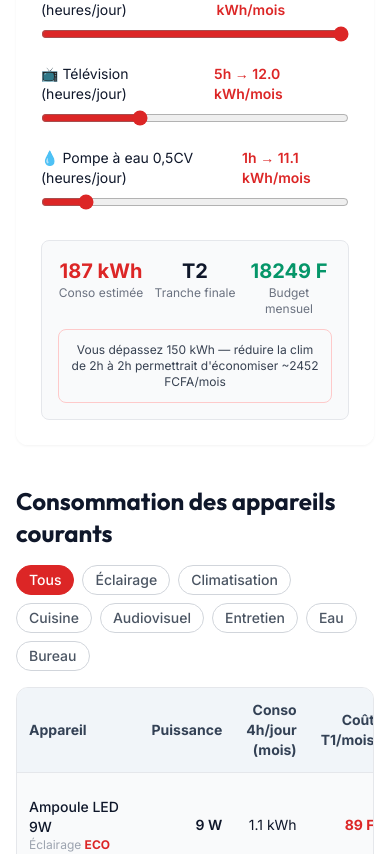
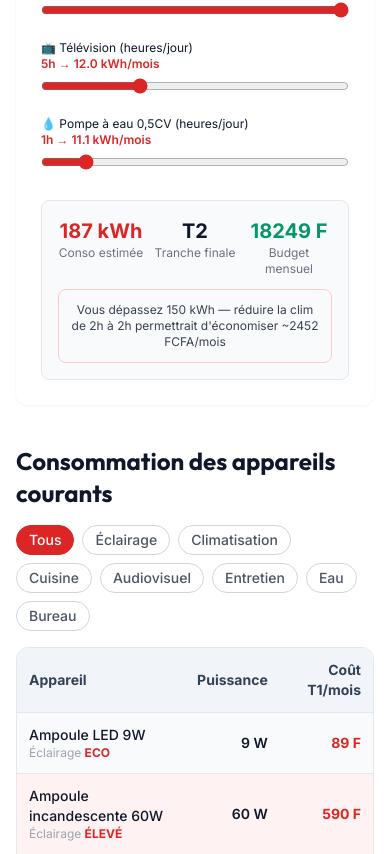
Before and after one commit to ndoye09/woyofal2026, a React (Vite) app in the folder frontend-react/: page /conseils in a window 390 px wide. Shown: the part 1550-2404 px from the top of the page. Built offline with nearby package versions, Linux system fonts and the light colour scheme; the HTML template or start-up script is replaced by a standard one.

Commit message:
responsive: fix real mobile issues (hero, mode selector, tables)

```diff
--- a/frontend-react/src/components/Conseils.jsx
+++ b/frontend-react/src/components/Conseils.jsx
@@ -98,9 +98,9 @@ function BudgetCalculator() {
           { key: 'pompe', label: 'Pompe à eau 0,5CV (heures/jour)', icon: '💧', max: 8 },
         ].map(({ key, label, icon, max }) => (
           <div key={key}>
-            <div className="flex justify-between text-sm mb-1">
-              <span>{icon} {label}</span>
-              <span className="font-semibold text-primary">{heures[key]}h → {conso[key].toFixed(1)} kWh/mois</span>
+            <div className="flex flex-col xs:flex-row justify-between text-xs sm:text-sm mb-1">
+              <span className="truncate pr-2">{icon} {label}</span>
+              <span className="font-semibold text-primary shrink-0">{heures[key]}h → {conso[key].toFixed(1)} kWh/mois</span>
             </div>
             <input
               type="range" min="0" max={max} value={heures[key]}
@@ -223,9 +223,9 @@ export default function Conseils() {
               <tr>
                 <th className="p-3 text-left text-slate-700">Appareil</th>
                 <th className="p-3 text-right text-slate-700">Puissance</th>
-                <th className="p-3 text-right text-slate-700">Conso 4h/jour (mois)</th>
+                <th className="hidden sm:table-cell p-3 text-right text-slate-700">Conso 4h/j (mois)</th>
                 <th className="p-3 text-right text-slate-700">Coût T1/mois</th>
-                <th className="p-3 text-left text-slate-700">Conseil</th>
+                <th className="hidden md:table-cell p-3 text-left text-slate-700">Conseil</th>
               </tr>
             </thead>
             <tbody>
@@ -245,9 +245,9 @@ export default function Conseils() {
                       <div className="text-xs text-gray-400">{a.categorie} {badge}</div>
                     </td>
                     <td className="p-3 text-right font-semibold">{a.puissance} W</td>
-                    <td className="p-3 text-right">{kwhMois.toFixed(1)} kWh</td>
+                    <td className="hidden sm:table-cell p-3 text-right">{kwhMois.toFixed(1)} kWh</td>
                     <td className="p-3 text-right font-bold text-primary">{coutT1.toFixed(0)} F</td>
-                    <td className="p-3 text-xs text-gray-600 max-w-xs">{a.conseil}</td>
+                    <td className="hidden md:table-cell p-3 text-xs text-gray-600 max-w-xs">{a.conseil}</td>
                   </tr>
                 )
               })}
--- a/frontend-react/src/components/HomePage.jsx
+++ b/frontend-react/src/components/HomePage.jsx
@@ -109,15 +109,15 @@ export default function HomePage() {
       <section className="bg-navy text-white">
         <div className="max-w-6xl mx-auto px-4 sm:px-6 py-10 sm:py-20 lg:py-28 grid lg:grid-cols-2 gap-8 lg:gap-16 items-center">
           <div>
-            <div className="inline-flex items-center gap-2 text-xs text-white/50 uppercase tracking-widest mb-8 border border-white/10 rounded-full px-4 py-2">
+            <div className="inline-flex items-center gap-2 text-xs text-white/50 uppercase tracking-widest mb-4 sm:mb-8 border border-white/10 rounded-full px-4 py-2">
               <span className="w-1.5 h-1.5 rounded-full bg-green-400 inline-block" />
               Tarifs Senelec 2026 officiels
             </div>
-            <h1 className="text-4xl lg:text-5xl font-bold font-display leading-tight mb-6">
+            <h1 className="text-3xl sm:text-4xl lg:text-5xl font-bold font-display leading-tight mb-4 sm:mb-6">
               Simulez votre recharge<br />
               <span className="text-primary">Woyofal</span> en 2 secondes
             </h1>
-            <p className="text-white/50 text-base leading-relaxed mb-10 max-w-md">
+            <p className="text-white/50 text-sm sm:text-base leading-relaxed mb-6 sm:mb-10 max-w-md">
               Calculez les kWh obtenus, comprenez vos tranches et optimisez vos depenses electriques avec les tarifs Senelec 2026.
             </p>
             <div className="flex flex-wrap gap-3">
@@ -129,7 +129,7 @@ export default function HomePage() {
               </Link>
             </div>
           </div>
-          <div className="flex justify-center lg:justify-end">
+          <div className="hidden lg:flex justify-end">
             <HeroCard />
           </div>
         </div>
--- a/frontend-react/src/components/SimulateurRecharge.jsx
+++ b/frontend-react/src/components/SimulateurRecharge.jsx
@@ -238,17 +238,17 @@ const SimulateurRecharge = () => {
       </div>
 
       {/* ─── Sélecteur de mode ─── */}
-      <div className="flex justify-center mb-8">
-        <div className="bg-slate-100 rounded-2xl p-1 inline-flex gap-1">
+      <div className="mb-8 px-0">
+        <div className="bg-slate-100 rounded-2xl p-1 flex flex-col sm:flex-row gap-1 w-full sm:w-auto sm:max-w-fit sm:mx-auto">
           <button
             onClick={() => setMode('direct')}
-            className={`flex items-center gap-2 px-3 sm:px-6 py-2.5 rounded-xl font-semibold text-sm transition ${mode === 'direct' ? 'bg-primary text-white shadow-glow' : 'text-slate-600 hover:bg-slate-200'}`}
+            className={`flex items-center justify-center gap-2 px-4 py-3 sm:py-2.5 rounded-xl font-semibold text-sm transition ${mode === 'direct' ? 'bg-primary text-white shadow-glow' : 'text-slate-600 hover:bg-slate-200'}`}
           >
             <Zap className="w-4 h-4" /> FCFA → kWh
           </button>
           <button
             onClick={() => setMode('inverse')}
-            className={`flex items-center gap-2 px-3 sm:px-6 py-2.5 rounded-xl font-semibold text-sm transition ${mode === 'inverse' ? 'bg-violet-600 text-white shadow-[0_0_24px_rgba(139,92,246,0.4)]' : 'text-slate-600 hover:bg-slate-200'}`}
+            className={`flex items-center justify-center gap-2 px-4 py-3 sm:py-2.5 rounded-xl font-semibold text-sm transition ${mode === 'inverse' ? 'bg-violet-600 text-white shadow-[0_0_24px_rgba(139,92,246,0.4)]' : 'text-slate-600 hover:bg-slate-200'}`}
           >
             <ArrowLeftRight className="w-4 h-4" /> kWh → FCFA
             <span className="bg-accent text-navy text-[10px] px-2 py-0.5 rounded-full font-bold uppercase">Exclusif</span>
@@ -386,8 +386,8 @@ const SimulateurRecharge = () => {
               </div>
 
               <div className="grid grid-cols-2 gap-3">
-                <div className="bg-red-50 p-3 rounded-xl border border-red-100"><div className="text-xs text-primary mb-1">Cumul Avant</div><div className="text-xl font-bold font-display text-navy">{result.cumul_initial.toFixed(1)} kWh</div></div>
-                <div className="bg-success/10 p-3 rounded-xl border border-success/20"><div className="text-xs text-success mb-1">Cumul Final</div><div className="text-xl font-bold font-display text-success">{result.cumul_final.toFixed(1)} kWh</div></div>
+                <div className="bg-red-50 p-3 rounded-xl border border-red-100"><div className="text-xs text-primary mb-1">Cumul Avant</div><div className="text-lg sm:text-xl font-bold font-display text-navy">{result.cumul_initial.toFixed(1)} kWh</div></div>
+                <div className="bg-success/10 p-3 rounded-xl border border-success/20"><div className="text-xs text-success mb-1">Cumul Final</div><div className="text-lg sm:text-xl font-bold font-display text-success">{result.cumul_final.toFixed(1)} kWh</div></div>
               </div>
 
               <div className={`p-4 rounded-2xl border-2 text-center ${getTrancheColor(result.tranche_finale)}`}>
@@ -398,7 +398,7 @@ const SimulateurRecharge = () => {
               </div>
 
               {/* ── Bouton Sauvegarder ── */}
-              <div className="flex items-center gap-3 pt-2">
+              <div className="flex flex-wrap items-center gap-3 pt-2">
                 <button
                   onClick={() => {
                     sauvegarderRecharge(result, formData.type_compteur)
```
